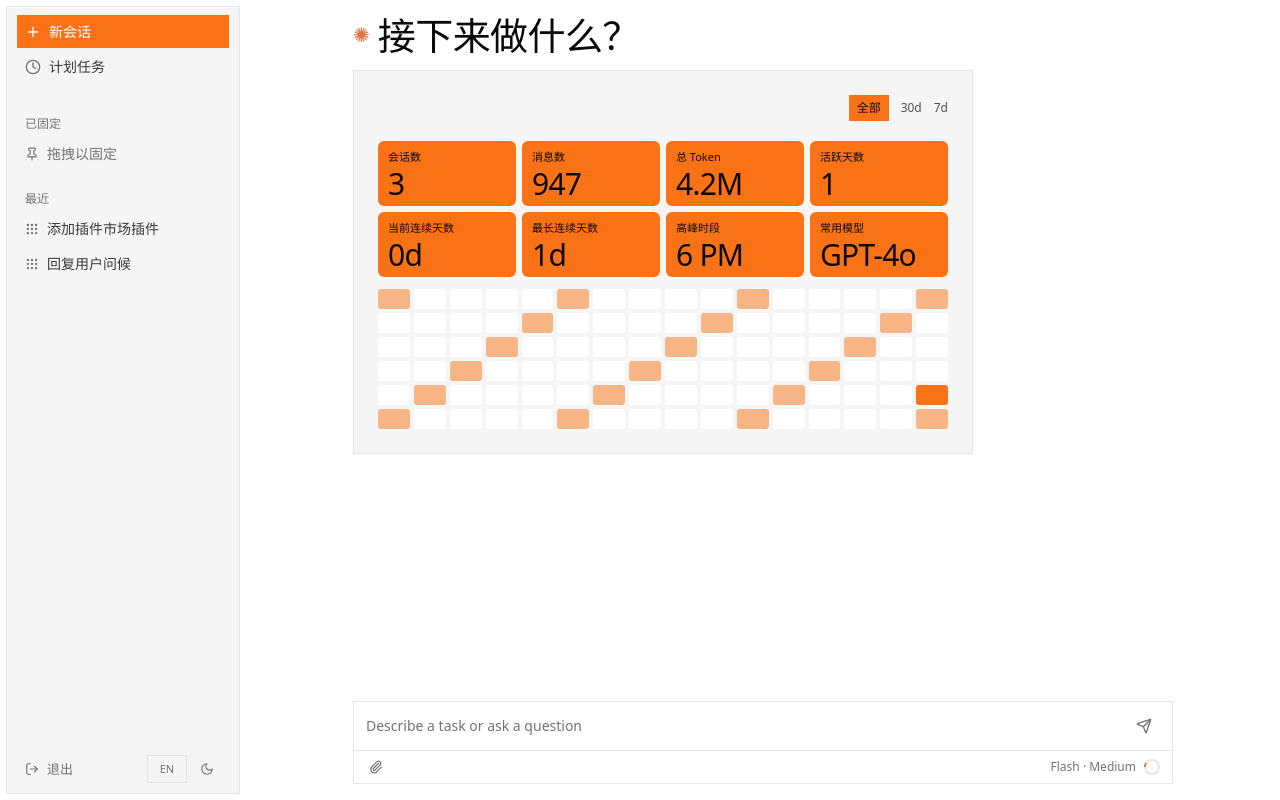
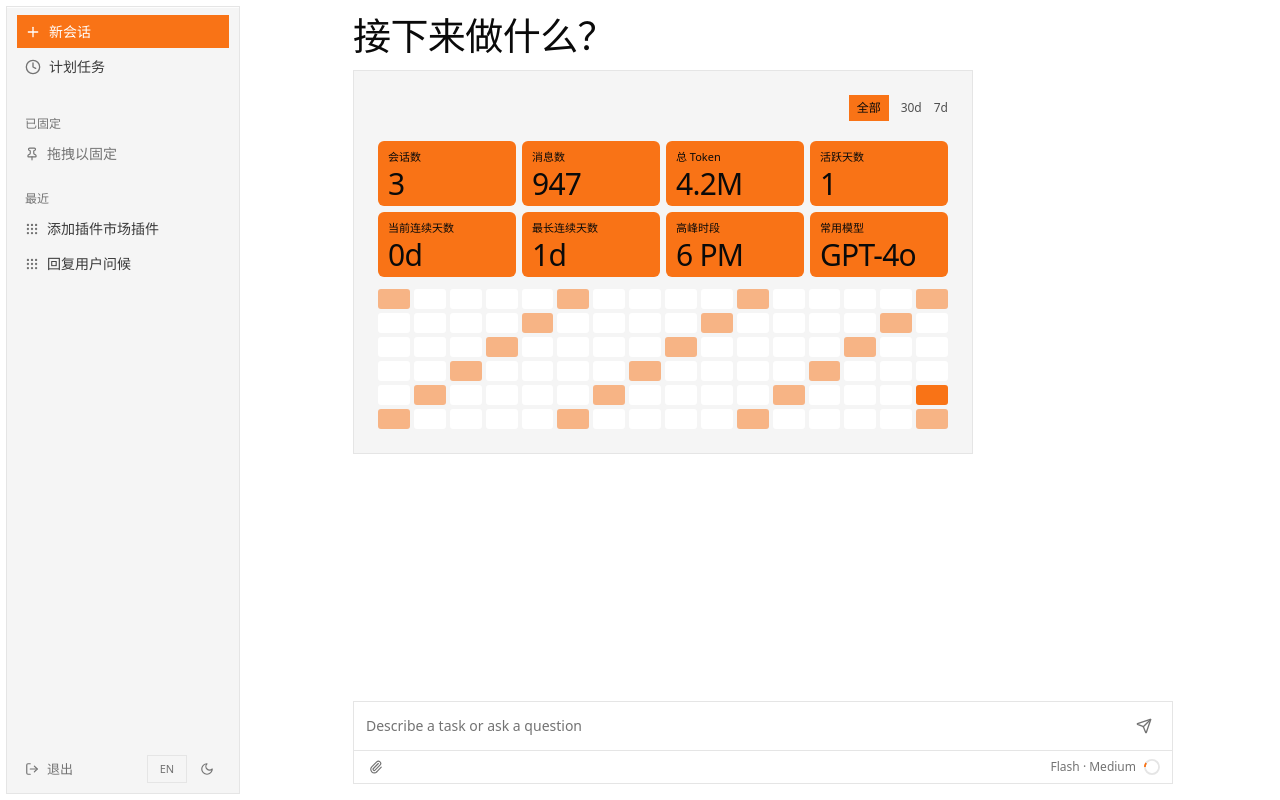
Before and after one commit to meta1top/Meshbot, a Next.js app in the folder apps/web-agent/: page / in a window 1280 px wide. Built offline with nearby package versions, Linux system fonts and the light colour scheme; no server answers.

Commit message:
feat: rm header title icon

```diff
--- a/apps/web-agent/src/app/page.tsx
+++ b/apps/web-agent/src/app/page.tsx
@@ -27,7 +27,6 @@ export default function Home() {
     <AppShellLayout>
       <div className="w-full max-w-[620px] flex-1">
         <div className="mb-4 flex items-center gap-2 text-[38px] leading-none">
-          <span className="text-[20px] text-[#d97745]">✺</span>
           <h1 className="text-[38px] leading-none font-medium tracking-[-0.015em] text-foreground">
             {t("title")}
           </h1>
```
